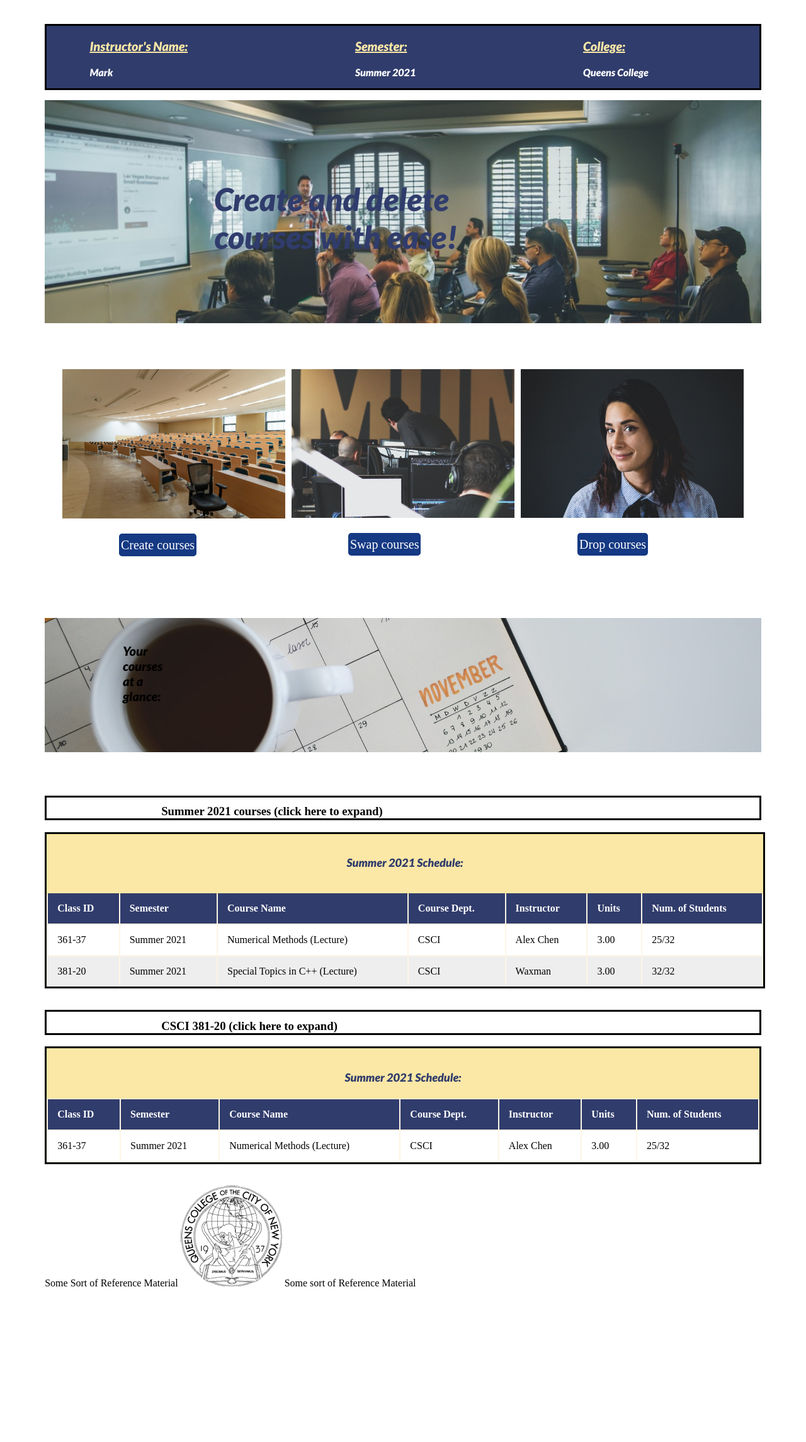
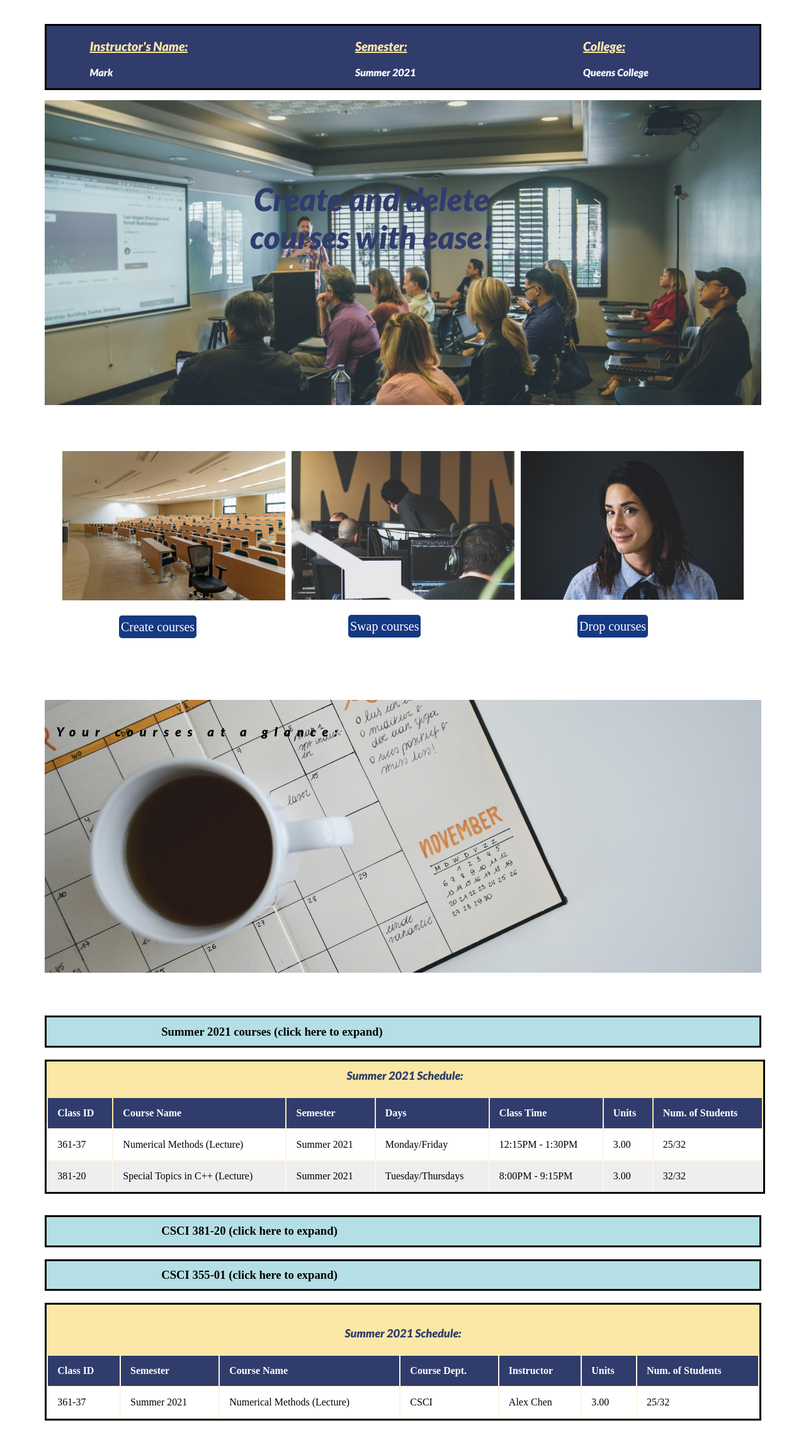
Before and after one commit to jonathanyulan99/qcfirst, a web app: file TestSite/HTML/instructors/instructor-center.html in a window 1280 px wide. Shown: the part 67-2356 px from the top of the page at 63% size. Before the commit the page ends 2109 px from the top, so only its background shows below. Run offline with its HTML, style and script files only (its server is not run), Linux system fonts and the light colour scheme; some libraries are stand-ins or nearby versions.

Commit message:
Fixing up CSS of prof center page

```diff
--- a/TestSite/CSS/instructor-styles/profcenterstyles.css
+++ b/TestSite/CSS/instructor-styles/profcenterstyles.css
@@ -88,10 +88,12 @@
 
 p.special-p1{
     font-family: 'Lato', sans-serif;
+    min-height: 250px;
     padding-top: 10%;
     padding-left: 35%;
     font-size: 50px;
     color: #303c6c;
+    text-align: center;
 }
 
 .special-content2{
@@ -107,10 +109,15 @@
 
 p.special-p2{
     font-family: 'Lato', sans-serif;
-    padding-top: 10%;
-    padding-left: 60%;
+    /* padding-top: 10%;
+    padding-left: 60%; */
+    min-height: 300px;
+    padding: 18px;
     font-size: 20px;
     color: black;
+    letter-spacing: 10px;
+    background-color: transparent;
+    text-align: center;
 }
 
 /* Styling for main content and buttons */
@@ -159,9 +166,11 @@
     border: 3px solid black;
     padding-top: 1%;
     padding-left: 16%;
+    padding-bottom: 1%;
+    background-color: #b4dfe5;
 }
 
-#test-div, #test-div2{
+#test-div, #test-div2, #test-div3{
     display:flex;
     border: 3px solid black;
     width: 100%;
@@ -182,7 +191,8 @@
 
 }
 
-#test-table, #test-table2{
+#test-table, #test-table2, #test-table3{
+    margin-top: -2%;
     padding-top: 3%;
     width: 100%;
 }
@@ -191,7 +201,7 @@
     color: #303c6c;
     font-family: 'Lato', sans-serif;
     font-size: 18px;
-    padding-bottom: .1%;
+    margin-bottom: -3%;
 }
 
 .prof-next-term-schedule{
--- a/TestSite/HTML/instructors/instructor-center.html
+++ b/TestSite/HTML/instructors/instructor-center.html
@@ -81,10 +81,10 @@
                                 <caption class="test-caption">Summer 2021 Schedule:</caption>
                                 <tr>
                                     <th>Class ID</th>
+                                    <th>Course Name</th>
                                     <th>Semester</th>
-                                    <th>Course Name</th>
-                                    <th>Course Dept.</th>
-                                    <th>Instructor</th>
+                                    <th>Days</th>
+                                    <th>Class Time</th>
                                     <th>Units</th>
                                     <th>Num. of Students</th>
                                 </tr>
@@ -92,43 +92,86 @@
                             <tbody>
                                 <tr>
                                     <td>361-37</td>
+                                    <td>Numerical Methods (Lecture)</td>
                                     <td>Summer 2021</td>
-                                    <td>Numerical Methods (Lecture)</td>
-                                    <td>CSCI</td>
-                                    <td>Alex Chen</td>
+                                    <td>Monday/Friday</td>
+                                    <td>12:15PM - 1:30PM</td>
                                     <td>3.00</td>
                                     <td>25/32</td>
                                 </tr>
                                 <tr>
                                     <td>381-20</td>
+                                    <td>Special Topics in C++ (Lecture)</td>
                                     <td>Summer 2021</td>
-                                    <td>Special Topics in C++ (Lecture)</td>
-                                    <td>CSCI</td>
-                                    <td>Waxman</td>
+                                    <td>Tuesday/Thursdays</td>
+                                    <td>8:00PM - 9:15PM</td>
                                     <td>3.00</td>
                                     <td>32/32</td>
                                 </tr>
                             </tbody>
                         </table>
                     </div>
+
                     <h3 class="overview-of-courses">CSCI 381-20 (click here to expand)</h3>
                     <div id="test-div2">
                         <table id="test-table2">
                             <thead>
-                                <caption test-caption>Current roster:</caption>
+                                <caption class="test-caption">Current roster:</caption>
                                 <tr>
                                     <th>Student Name</th>
-                                    <th>Semester</th>
-                                    <th>Course Name</th>
-                                    <th>Course Dept.</th>
-                                    <th>Instructor</th>
-                                    <th>Units</th>
-                                    <th>Num. of Students</th>
+                                    <th>Student CUNY ID</th>
+                                    <th>Email Address</th>
+                                    <th>Standing</th>
+                                    <th>Still Enrolled?</th>
                                 </tr>
                             </thead>
+                            <tr>
+                                <td>David Acuqui</td>
+                                <td>98234509</td>
+                                <td>da@qmail.cuny.edu</td>
+                                <td>Senior</td>
+                                <td>Yes</td>
+                            </tr>
+                            <tr>
+                                <td>Jonathan Yulan</td>
+                                <td>71128455</td>
+                                <td>jy@qmail.cuny.edu</td>
+                                <td>Senior</td>
+                                <td>Yes</td>
+                            </tr>
                         </table>
                     </div>
-                </div>
+
+                    <h3 class="overview-of-courses">CSCI 355-01 (click here to expand)</h3>
+                    <div id="test-div3">
+                        <table id="test-table3">
+                            <thead>
+                                <caption class="test-caption">Current roster:</caption>
+                                <tr>
+                                    <th>Student Name</th>
+                                    <th>Student CUNY ID</th>
+                                    <th>Email Address</th>
+                                    <th>Standing</th>
+                                    <th>Still Enrolled?</th>
+                                </tr>
+                            </thead>
+                            <tr>
+                                <td>Jose Ramirez</td>
+                                <td>27267201</td>
+                                <td>jr@qmail.cuny.edu</td>
+                                <td>Sophomore</td>
+                                <td>Yes</td>
+                            </tr>
+                            <tr>
+                                <td>John Smith</td>
+                                <td>48370059</td>
+                                <td>js@qmail.cuny.edu</td>
+                                <td>Senior</td>
+                                <td>No</td>
+                            </tr>
+                        </table>
+                    </div>
+                </div> <!-- End of accordion -->
 
                 <div class="prof-next-term-schedule">
                     <table id="prof-next-term-table">
```
